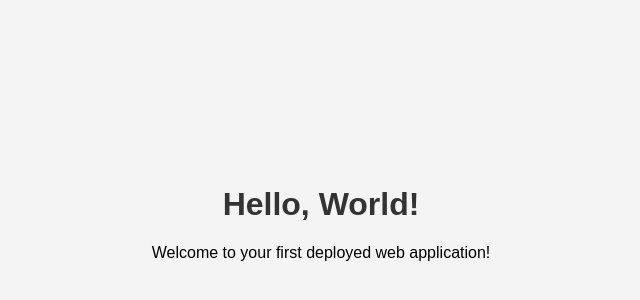
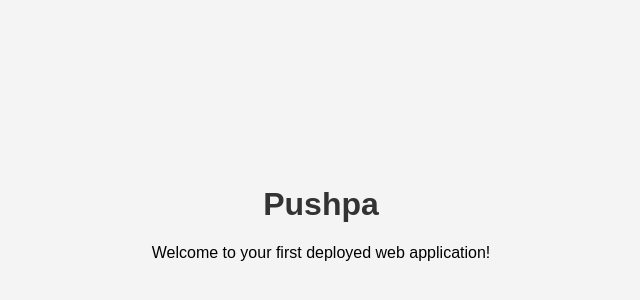
Before and after one commit to Siddharta-reddy/usecase, a plain HTML site: page index.html in a window 1280 px wide. Shown: the part 70-370 px from the top of the page, without its empty margins (319-959 px from the left). Drawn offline with Linux system fonts and the light colour scheme.

Commit message:
Update index.html

```diff
--- a/index.html
+++ b/index.html
@@ -17,7 +17,7 @@
     </style>
 </head>
 <body>
-    <h1>Hello, World!</h1>
+    <h1>Pushpa</h1>
     <p>Welcome to your first deployed web application!</p>
 </body>
 </html>
```
